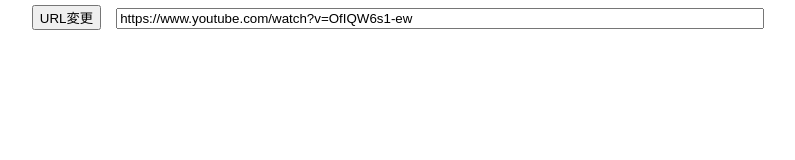
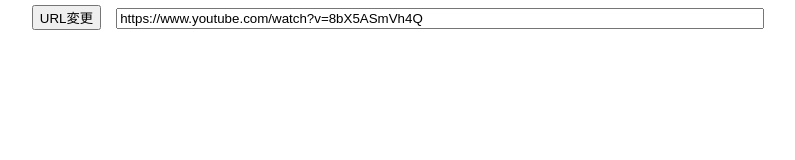
Before and after one commit to miraizu-k/video-player, a React (Create React App) app: page / in a window 1280 px wide. Shown: the top 160 px of the page, without its empty margins (242-1037 px from the left). Built offline with nearby package versions, Linux system fonts and the light colour scheme.

Commit message:
URLをYouTube公式に変更、URL変更時に0になるように調整

```diff
--- a/src/App.js
+++ b/src/App.js
@@ -4,10 +4,11 @@ import ReactPlayer from "react-player";
 import {Duration} from "./Duration";
 
 function App() {
-  const [url, setUrl] = useState('https://www.youtube.com/watch?v=OfIQW6s1-ew');
+  const [url, setUrl] = useState('https://www.youtube.com/watch?v=8bX5ASmVh4Q');
   const [nowSeek, setSeek] = useState(0);
   const setUrlHandler = (event) => {
     setUrl(event.target.nextElementSibling.value);
+    setSeek(0);
   };
   const seekHandler = (e) => {
       setSeek(e.playedSeconds);
```
